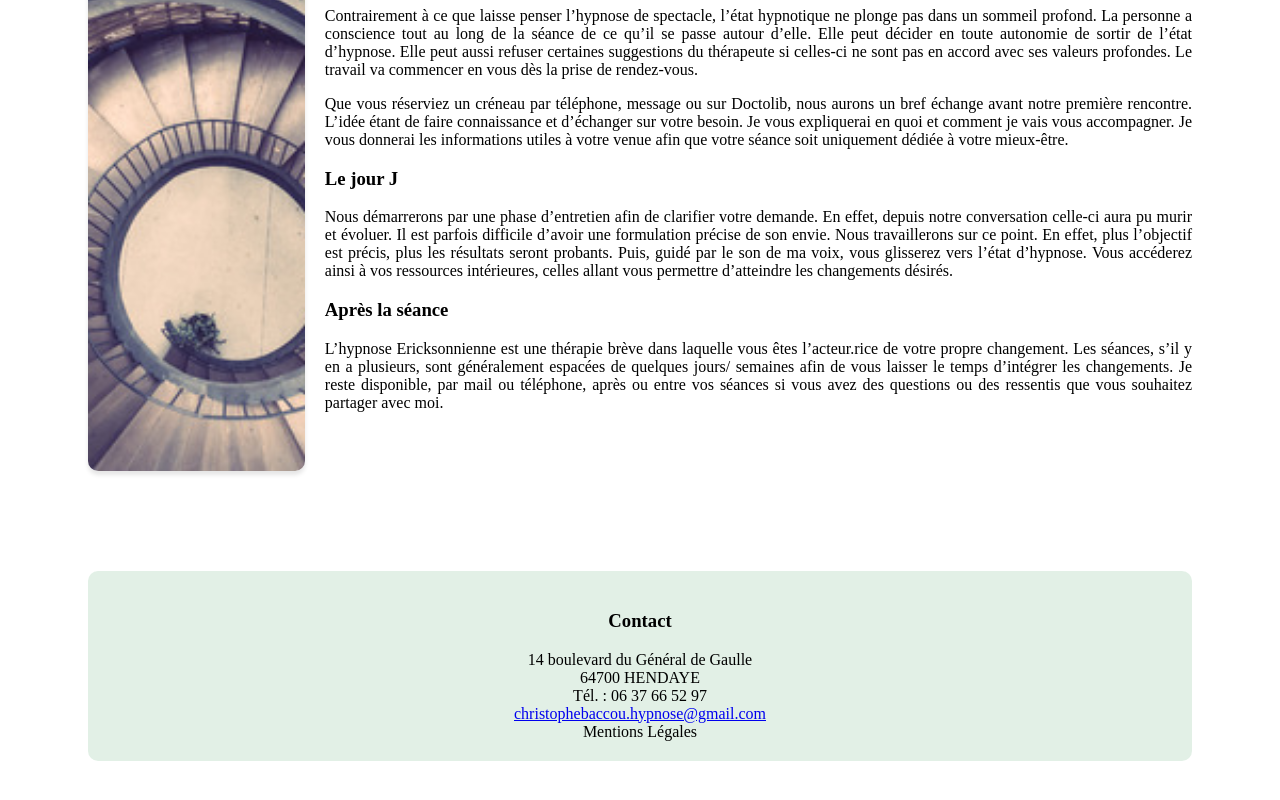
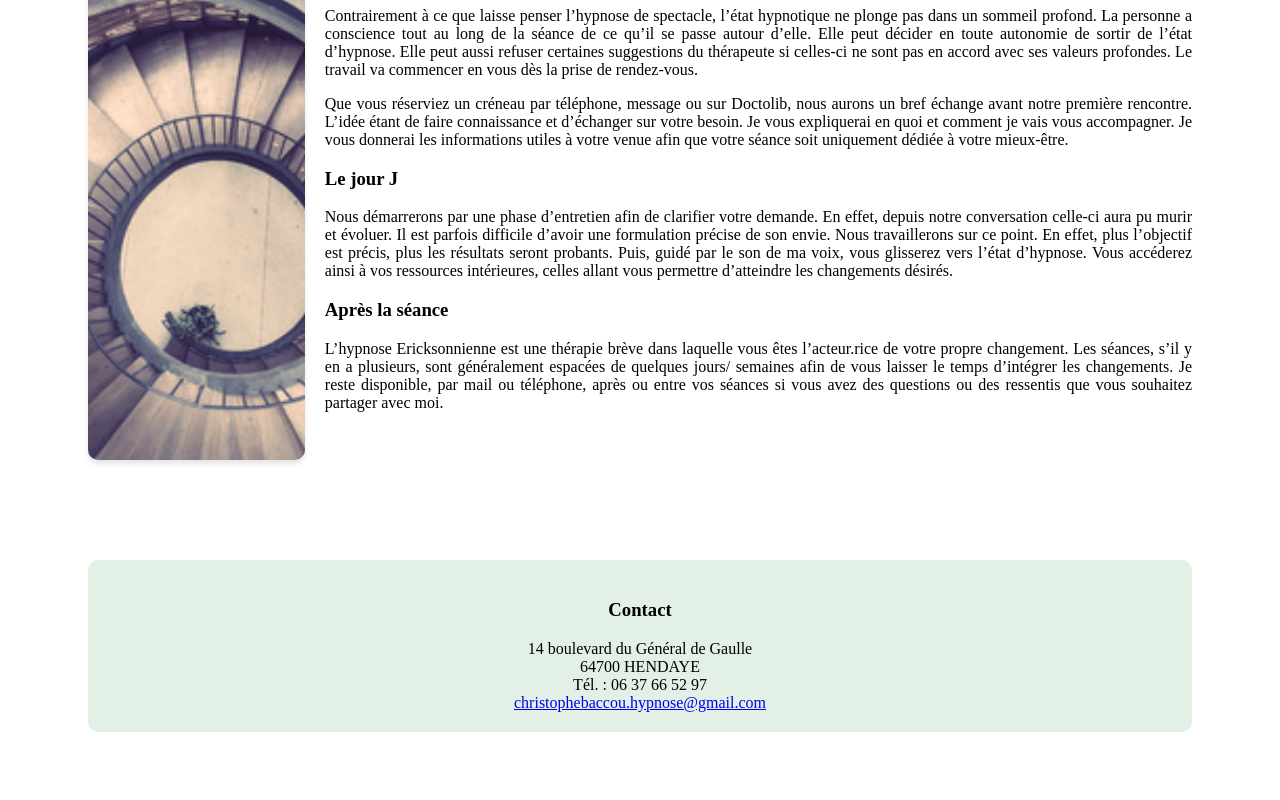
Before and after one commit to nicoriera/hypnose-frontend, a React (Create React App) app: page /seance in a window 1280 px wide. Shown: the part 348-1148 px from the top of the page. Built offline with nearby package versions, Linux system fonts and the light colour scheme; what google-maps-react would draw is missing.

Commit message:
update package

```diff
--- a/package.json
+++ b/package.json
@@ -11,15 +11,12 @@
     "@testing-library/jest-dom": "^5.11.4",
     "@testing-library/react": "^11.1.0",
     "@testing-library/user-event": "^12.1.10",
-    "emailjs-com": "^3.2.0",
-    "formik": "^2.2.9",
     "google-maps-react": "^2.0.6",
     "react": "^17.0.2",
     "react-dom": "^17.0.2",
     "react-router-dom": "^5.3.0",
     "react-scripts": "4.0.3",
-    "web-vitals": "^1.0.1",
-    "yup": "^0.32.11"
+    "web-vitals": "^1.0.1"
   },
   "scripts": {
     "start": "react-scripts start",
--- a/src/components/Footer.js
+++ b/src/components/Footer.js
@@ -11,7 +11,6 @@ const Footer = () => {
             <div>
             <a className="link-mail" href="mailto:christophebaccou.hypnose@gmail.com">christophebaccou.hypnose@gmail.com</a>
             </div>
-            <div>Mentions Légales</div>
             </div>
           </div>
     )
```
Also changed, not shown: src/pages/Mentions.js (deleted, +0 -9 lines), 1 other file (tests, documents, lock files or other folders).
